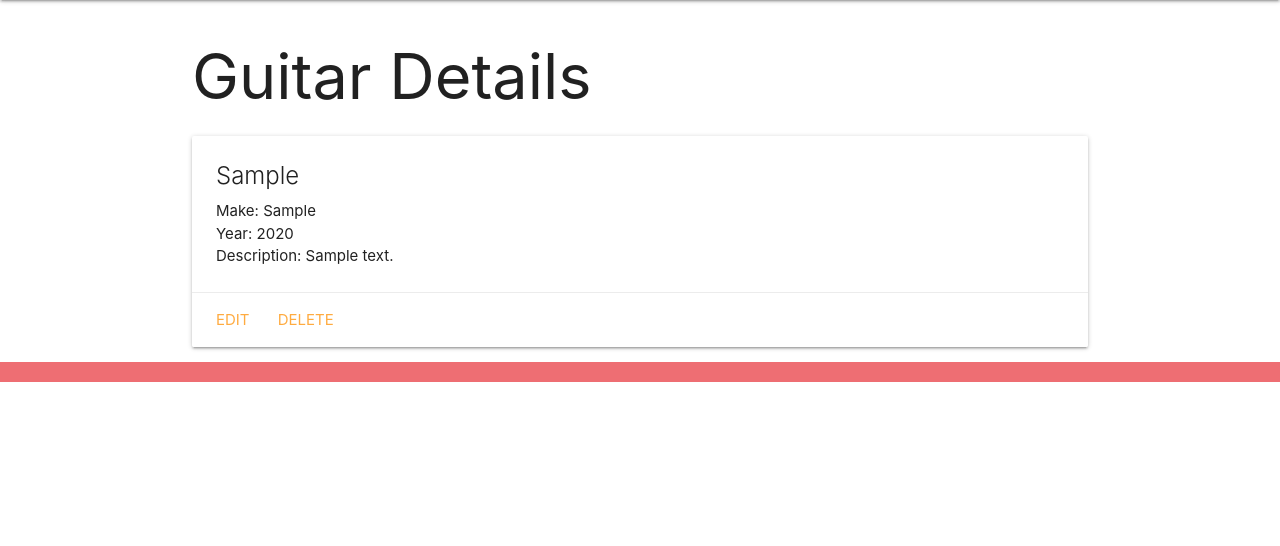
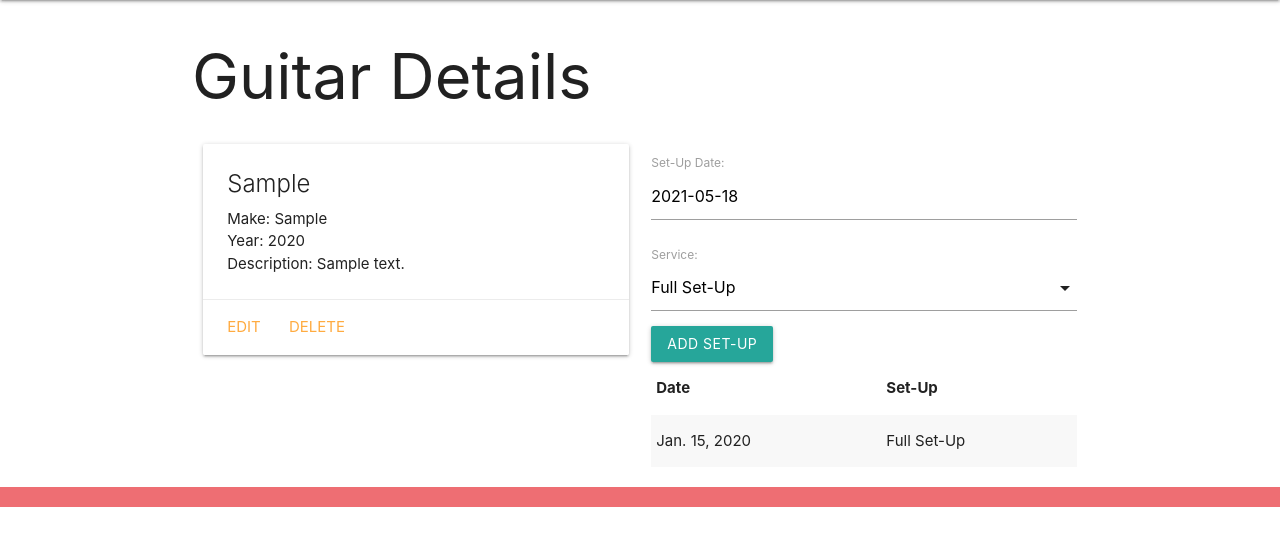
Before and after one commit to kevindecker64/GuitarCollector, a Django app: page /guitars/1/ in a window 1280 px wide. Shown: the part 64-610 px from the top of the page. Run offline with Django 3.2, Linux system fonts and the light colour scheme; tables that the repository leaves empty hold one stand-in row (values such as "Sample post").

Commit message:
Creates SetUp model; adds display of setups to detail page; completes through 1:Many lesson

```diff
--- a/main_app/admin.py
+++ b/main_app/admin.py
@@ -1,6 +1,7 @@
 from django.contrib import admin
 # import your models here
-from .models import Guitar
+from .models import Guitar, SetUp
 
 # Register your models here.
 admin.site.register(Guitar)
+admin.site.register(SetUp)
--- /dev/null
+++ b/main_app/forms.py
@@ -0,0 +1,7 @@
+from django.forms import ModelForm
+from .models import SetUp
+
+class SetUpForm(ModelForm):
+    class Meta:
+        model = SetUp
+        fields = ['date', 'service']
--- a/main_app/models.py
+++ b/main_app/models.py
@@ -1,5 +1,13 @@
 from django.db import models
 from django.urls import reverse
+
+SERVICES = (
+    ("F", "Full Set-Up"),
+    ("C", "Cleaning"),
+    ("N", "Neck + Truss Rod Adjustment"),
+    ("P", "Pick-Ups Adjustment"),
+    ("S", "New Strings"),
+)
 
 # Create your models here.
 class Guitar(models.Model):
@@ -13,3 +21,15 @@ class Guitar(models.Model):
 
     def get_absolute_url(self):
         return reverse("detail", kwargs={"guitar_id": self.id})
+
+
+class SetUp(models.Model):
+    date = models.DateField("Set-Up Date")
+    service = models.CharField(max_length=1, choices=SERVICES, default=SERVICES[0][0])
+    guitar = models.ForeignKey(Guitar, on_delete=models.CASCADE)
+
+    def __str__(self):
+        return f"{self.date}: {self.get_service_display()} on {self.guitar.model}"
+
+    class Meta:
+        ordering = ['-date']
--- a/main_app/templates/base.html
+++ b/main_app/templates/base.html
@@ -16,6 +16,7 @@
       type="text/css"
       href="{% static 'css/style.css' %}"
     />
+    <script src="https://cdnjs.cloudflare.com/ajax/libs/materialize/1.0.0/js/materialize.min.js"></script>
   </head>
   <body>
     <header class="navbar-fixed">
--- a/main_app/templates/guitars/detail.html
+++ b/main_app/templates/guitars/detail.html
@@ -4,6 +4,8 @@
 
 <h1>Guitar Details</h1>
 
+<div class="row">
+  <div class="col s6">
     <div class="card">
       <div class="card-content">
         <span class="card-title">{{ guitar.model }}</span>
@@ -16,5 +18,45 @@
         <a href="{% url 'guitars_delete' guitar.id %}">Delete</a>
       </div>
     </div>
+  </div>
+
+  <div class="col s6">
+
+    <form action="{% url "add_setup" guitar.id %}" method="POST">
+      {% csrf_token %}
+      {{ setup_form.as_p }}
+      <input type="submit" class="btn" value="Add Set-Up">
+    </form>
+
+    <table class="striped">
+      <thead>
+        <tr>
+          <th>Date</th>
+          <th>Set-Up</th>
+        </tr>
+      </thead>
+      <tbody>
+        {% for setup in guitar.setup_set.all %}
+        <tr>
+          <td>{{setup.date}}</td>
+          <td>{{setup.get_service_display}}</td>
+        </tr>
+        {% endfor %}
+      </tbody>
+    </table>
+  </div>
+</div>
+
+<script>
+  const dateEl = document.getElementById('id_date');
+  M.Datepicker.init(dateEl, {
+    format: 'yyyy-mm-dd',
+    defaultDate: new Date(),
+    setDefaultDate: true,
+    autoClose: true,
+  });
+  const selectEl = document.getElementById('id_service');
+  M.FormSelect.init(selectEl);
+</script>
 
 {% endblock %}
--- a/main_app/urls.py
+++ b/main_app/urls.py
@@ -9,4 +9,5 @@ urlpatterns = [
     path("guitars/create/", views.GuitarCreate.as_view(), name="guitars_create"),
     path("guitars/<int:pk>/update/", views.GuitarUpdate.as_view(), name="guitars_update"),
     path("guitars/<int:pk>/delete/", views.GuitarDelete.as_view(), name="guitars_delete"),
+    path("guitars/<int:guitar_id>/add_setup", views.add_setup, name="add_setup"),
 ]
--- a/main_app/views.py
+++ b/main_app/views.py
@@ -1,6 +1,7 @@
-from django.shortcuts import render
+from django.shortcuts import redirect, render
 from django.views.generic.edit import CreateView, UpdateView, DeleteView
 from .models import Guitar
+from .forms import SetUpForm
 
 
 def home(request):
@@ -18,8 +19,16 @@ def guitars_index(request):
 
 def guitars_detail(request, guitar_id):
     guitar = Guitar.objects.get(id=guitar_id)
-    return render(request, "guitars/detail.html", {"guitar": guitar})
+    setup_form = SetUpForm()
+    return render(request, "guitars/detail.html", {"guitar": guitar, 'setup_form': setup_form})
 
+def add_setup(request, guitar_id):
+    form = SetUpForm(request.POST)
+    if form.is_valid():
+        new_setup = form.save(commit=False)
+        new_setup.guitar_id = guitar_id
+        new_setup.save()
+    return redirect('detail', guitar_id=guitar_id)
 
 class GuitarCreate(CreateView):
     model = Guitar
```
Also changed, not shown: main_app/migrations/0002_setup.py (added). Lines whose indentation alone changed are shown as unchanged.
